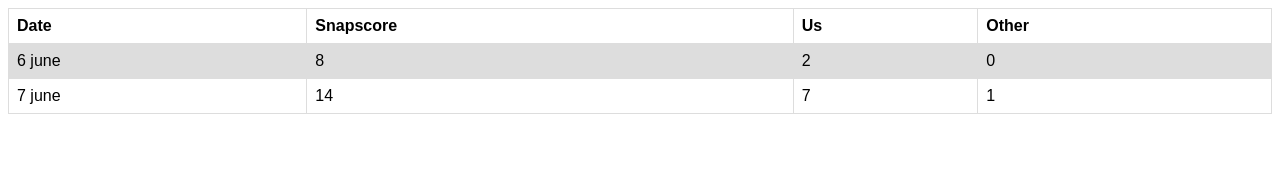
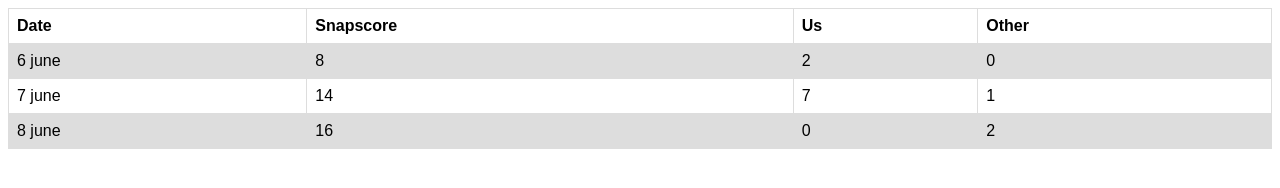
Before and after one commit to 1maan/1maan.github.io, a plain HTML site: page index.html in a window 1280 px wide. Drawn offline with Linux system fonts and the light colour scheme.

Commit message:
8 june update before send

```diff
--- a/index.html
+++ b/index.html
@@ -39,7 +39,12 @@ table {
       <td>7</td>
       <td>1</td>
     </tr>
-
+    <tr>
+      <td>8 june</td>
+      <td>16</td>
+      <td>0</td>
+      <td>2</td>
+    </tr>
   </table>
 
 </body>
```
